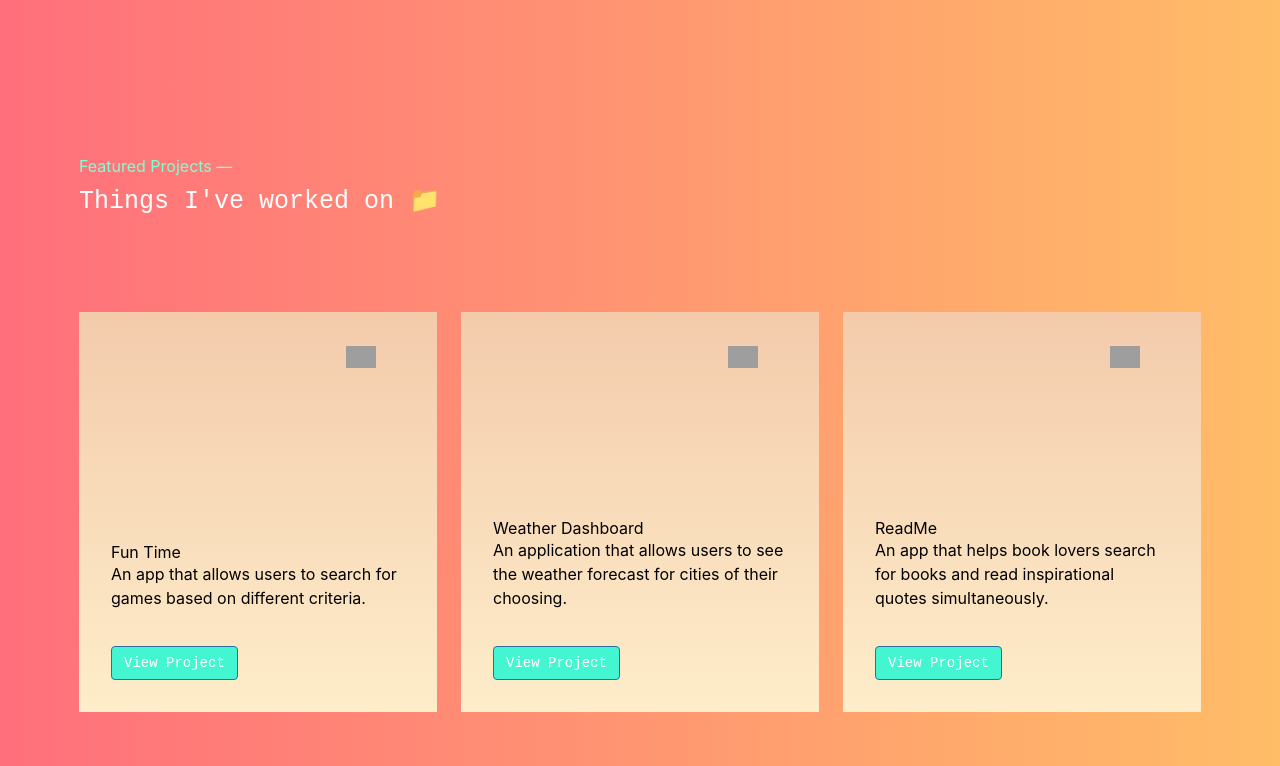
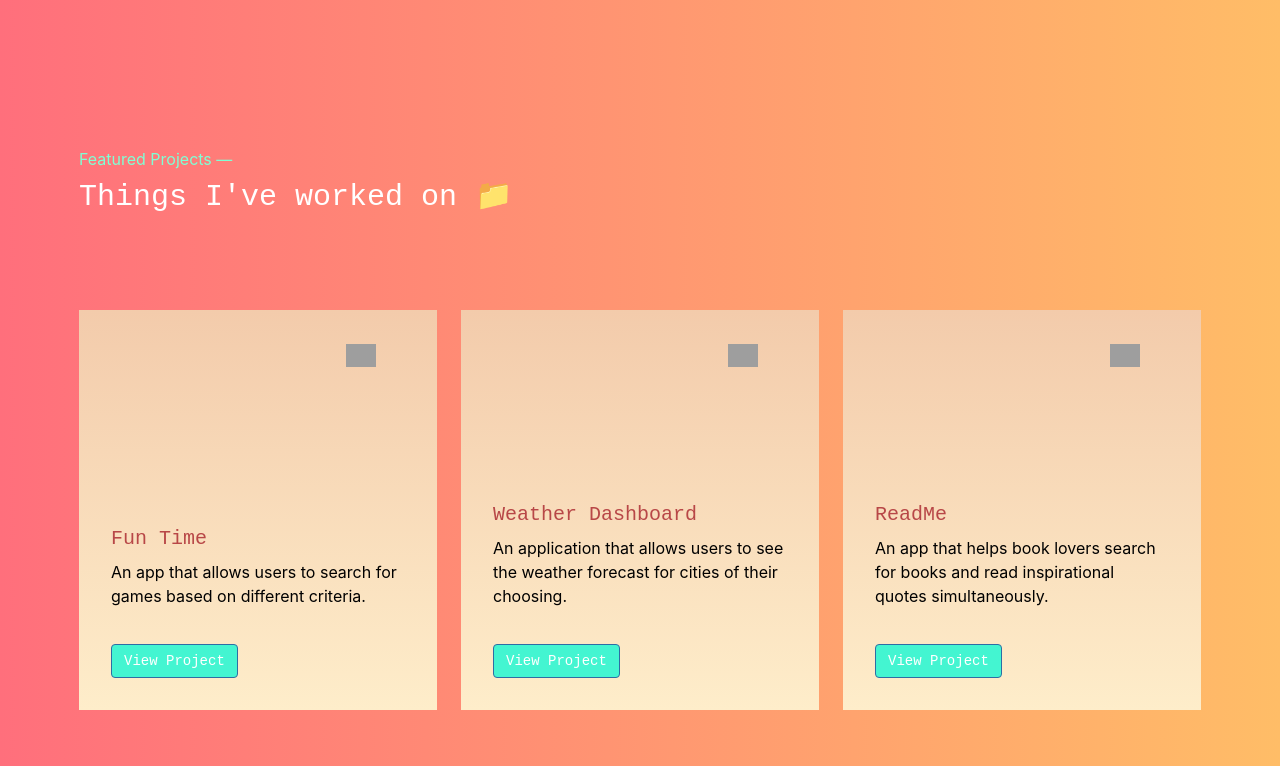
Before and after one commit to eniolaxo/eniolas-portfolio, a website: page index.html in a window 1280 px wide. Shown: the part 680-1446 px from the top of the page. Drawn offline with nearby package versions, Linux system fonts and the light colour scheme; grey boxes are pictures that could not be loaded.

Commit message:
made changes to sizings

```diff
--- a/CSS/style.css
+++ b/CSS/style.css
@@ -106,6 +106,7 @@ margin-bottom: 8px;
 /* Project section styling */
 #projects {
   padding: 2rem 0; /* Adjust padding as needed */
+  padding-top: 25px;
 }
 
 .project-box__wrapper {
@@ -163,10 +164,16 @@ margin-bottom: 8px;
 
 .sec-color {
   color: white;
-  font-size: 25px;
+  font-size: 30px;
   font-family: monospace;
 }
 
+.titles {
+  font-family: monospace !important;
+  color: rgb(184, 71, 71) !important;
+font-size: 20px !important;
+margin-bottom: 10px;
+}
 
 
 /* ------------------------------------------------------------------------------------- */
--- a/index.html
+++ b/index.html
@@ -82,7 +82,7 @@
           <a href="https://shukri74.github.io/fun-time/" target="_blank" class="project-link-icon"><img src="https://portfoliorecreationshubhamthedev.netlify.app/static/media/link.4e62e45f.svg" alt="link icon"></a>
         </div>
         <div class="project-box__content">
-          <h3 class="mb-l">Fun Time</h3>
+          <h2 class="mb-l titles">Fun Time</h2>
           <p class="project-description">An app that allows users to search for games based on different criteria.</p>
           <a href="https://shukri74.github.io/fun-time/" target="_blank" class="btn btn-primary">View Project</a>
         </div>
@@ -93,7 +93,7 @@
           <a href="https://eniolaxo.github.io/weather-dashboard/" target="_blank" class="project-link-icon"><img src="https://portfoliorecreationshubhamthedev.netlify.app/static/media/link.4e62e45f.svg" alt="link icon"></a>
         </div>
         <div class="project-box__content">
-          <h3 class="mb-l">Weather Dashboard</h3>
+          <h2 class="mb-l titles">Weather Dashboard</h2>
           <p class="project-description">An application that allows users to see the weather forecast for cities of their choosing.</p>
           <a href="https://eniolaxo.github.io/weather-dashboard/" target="_blank" class="btn btn-primary">View Project</a>
         </div>
@@ -104,7 +104,7 @@
           <a href="https://celebrated-hummingbird-400b06.netlify.app/" target="_blank" class="project-link-icon"><img src="https://portfoliorecreationshubhamthedev.netlify.app/static/media/link.4e62e45f.svg" alt="link icon"></a>
         </div>
         <div class="project-box__content">
-          <h3 class="mb-l">ReadMe</h3>
+          <h2 class="mb-l titles">ReadMe</h2>
           <p class="project-description">An app that helps book lovers search for books and read inspirational quotes simultaneously.</p>
           <a href="https://celebrated-hummingbird-400b06.netlify.app/" target="_blank" class="btn btn-primary">View Project</a>
         </div>
```
